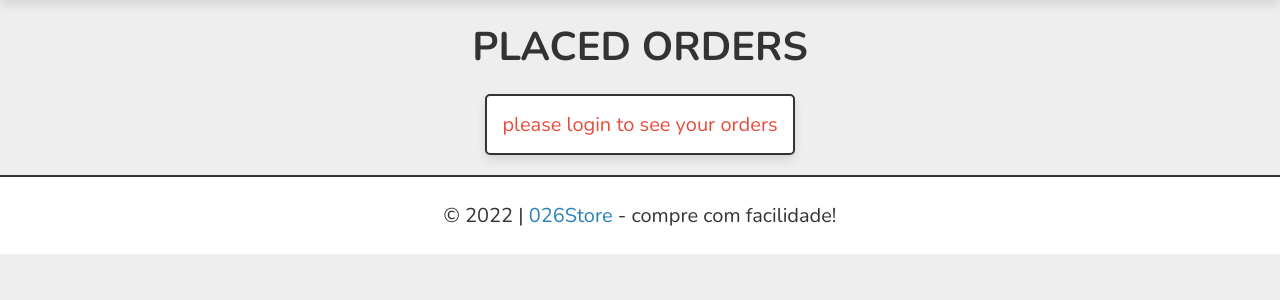
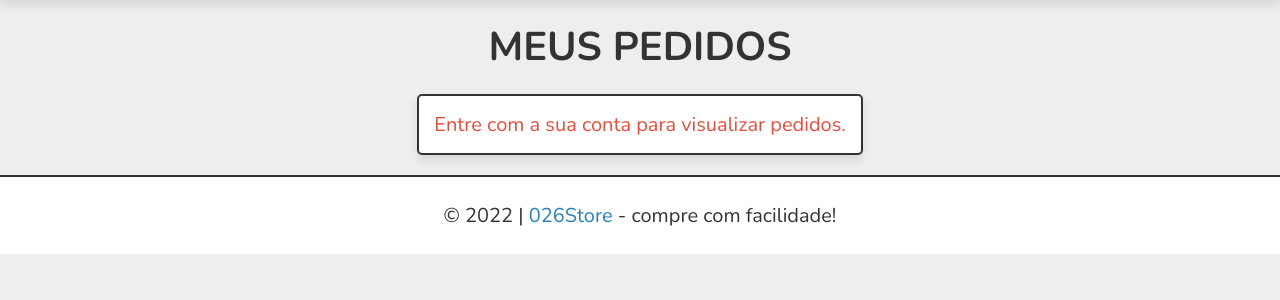
Before and after one commit to ussene026/026store, a PHP site: page /orders.php in a window 1280 px wide. Shown: the part 74-374 px from the top of the page. Run offline with PHP 8.4, Linux system fonts and the light colour scheme; data that the repository does not hold is empty; some libraries are stand-ins or nearby versions.

Commit message:
Update 1.0

```diff
--- a/orders.php
+++ b/orders.php
@@ -1,15 +1,11 @@
 <?php
-
    include 'components/connect.php';
-
    session_start();
-
    if(isset($_SESSION['user_id'])){
       $user_id = $_SESSION['user_id'];
    }else{
       $user_id = '';
    };
-
 ?>
 
 <!DOCTYPE html>
@@ -18,14 +14,10 @@ if(isset($_SESSION['user_id'])){
    <meta charset="UTF-8">
    <meta http-equiv="X-UA-Compatible" content="IE=edge">
    <meta name="viewport" content="width=device-width, initial-scale=1.0">
-   <title>orders</title>
-
-   <!-- font awesome cdn link  -->
+   <title>Meus Pedidos - 026 STORE</title>
+   <link rel="shortcut icon" href="./images/favicon.png" type="image/x-icon">
    <link rel="stylesheet" href="https://cdnjs.cloudflare.com/ajax/libs/font-awesome/6.1.1/css/all.min.css">
-
-   <!-- custom css file link  -->
    <link rel="stylesheet" href="css/style.css">
-
 </head>
 <body>
 
@@ -33,13 +25,11 @@ if(isset($_SESSION['user_id'])){
 
 <section class="orders">
 
-   <h1 class="heading">placed orders</h1>
-
+   <h1 class="heading">Meus Pedidos</h1>
    <div class="box-container">
-
    <?php
       if($user_id == ''){
-         echo '<p class="empty">please login to see your orders</p>';
+         echo '<p class="empty">Entre com a sua conta para visualizar pedidos.</p>';
       }else{
          $select_orders = $conn->prepare("SELECT * FROM `orders` WHERE user_id = ?");
          $select_orders->execute([$user_id]);
```
Also changed, not shown: shop.php (+2 -8 lines). Lines whose indentation alone changed are shown as unchanged.
